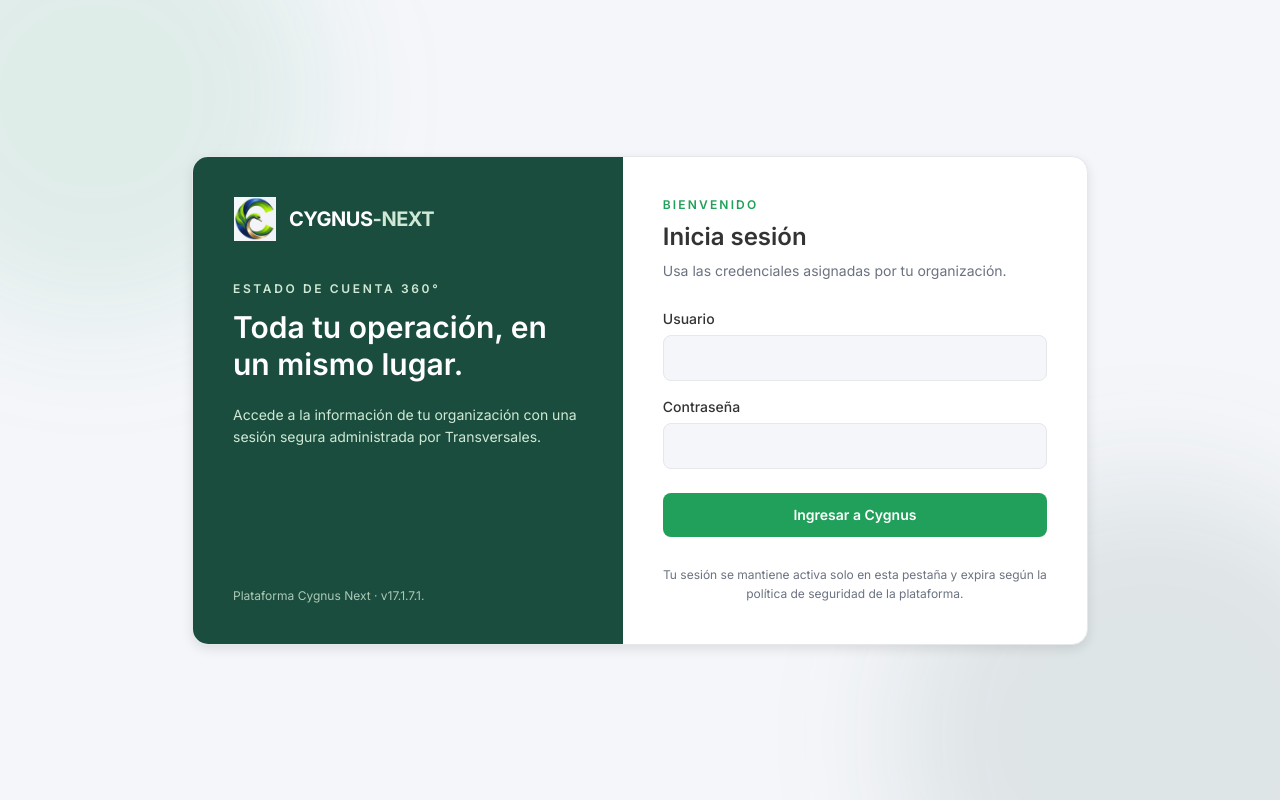
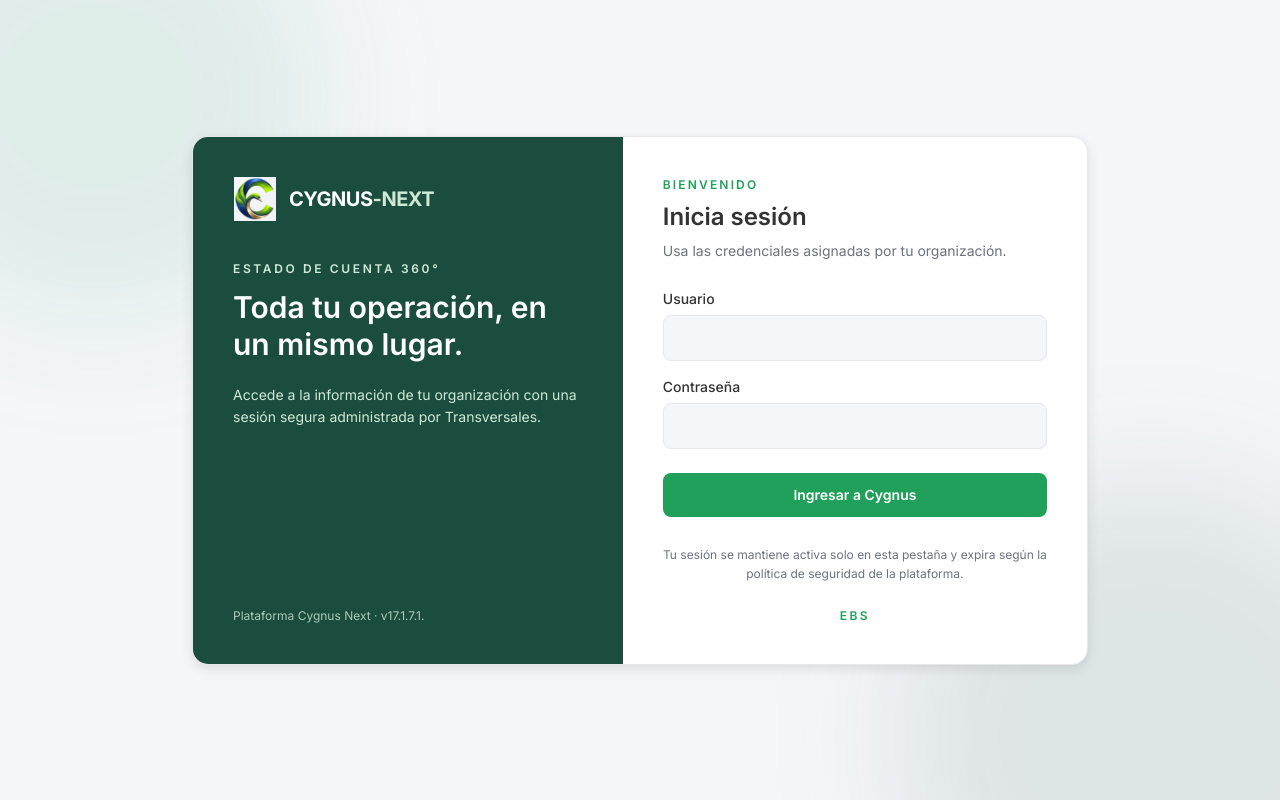
Before and after one commit to EBK-EBS/cygnus-next, a React (Vite) app: page /login in a window 1280 px wide. Built offline with nearby package versions, Linux system fonts and the light colour scheme; no server answers.

Commit message:
feat(auth): add EBS branding to login screen

```diff
--- a/src/features/auth/LoginPage.tsx
+++ b/src/features/auth/LoginPage.tsx
@@ -124,6 +124,10 @@
           <p className="mt-7 text-center text-xs leading-relaxed text-muted">
             Tu sesión se mantiene activa solo en esta pestaña y expira según la política de seguridad de la plataforma.
           </p>
+
+          <p className="mt-6 text-center text-xs font-semibold tracking-[0.2em] text-brand-500 uppercase">
+            EBS
+          </p>
         </div>
       </section>
     </main>
```
